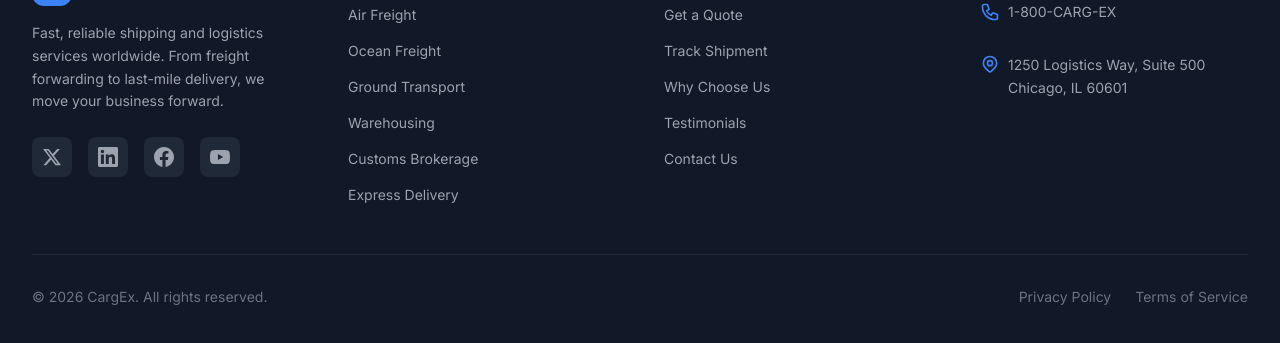
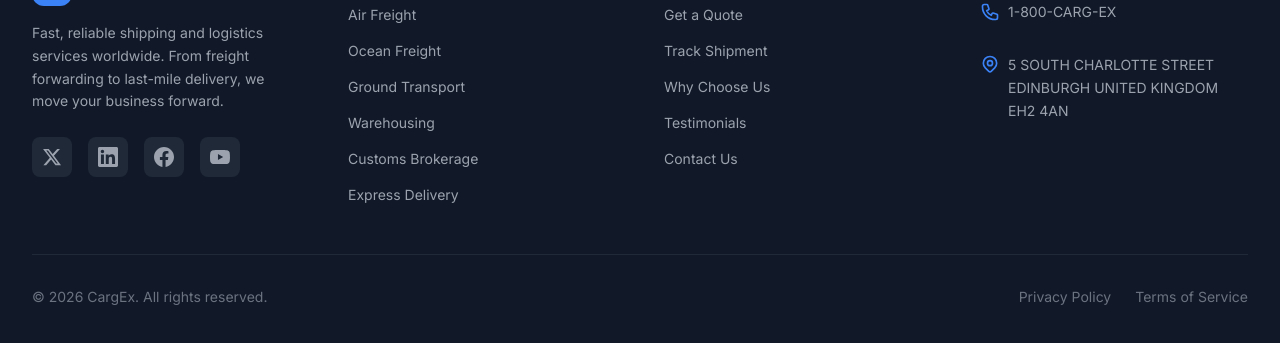
Before and after one commit to DevTrekjoe/CargEx, a plain HTML site: page index.html in a window 1280 px wide. Shown: the part 6915-7258 px from the top of the page. Drawn offline with Linux system fonts and the light colour scheme; a script that the page names is missing.

Commit message:
Update index.html

```diff
--- a/index.html
+++ b/index.html
@@ -166,7 +166,10 @@ Testimonials
 Contact Us
 </a> </li> </ul> </div> <!-- Contact Info --> <div> <h4 class="text-sm font-semibold uppercase tracking-wider text-white">
 Contact
-</h4> <ul class="mt-4 space-y-3 text-sm text-gray-400"> <li class="flex items-center gap-2"> <svg class="h-5 w-5 text-primary-500" fill="none" viewBox="0 0 24 24" stroke="currentColor"> <path stroke-linecap="round" stroke-linejoin="round" stroke-width="2" d="M3 5a2 2 0 012-2h3.28a1 1 0 01.948.684l1.498 4.493a1 1 0 01-.502 1.21l-2.257 1.13a11.042 11.042 0 005.516 5.516l1.13-2.257a1 1 0 011.21-.502l4.493 1.498a1 1 0 01.684.949V19a2 2 0 01-2 2h-1C9.716 21 3 14.284 3 6V5z"></path> </svg> <a href="tel:1800" class="transition-colors hover:text-primary-400"> 1-800-CARG-EX </a> </li> <li class="flex items-center gap-2"> <a href="mailto:" class="transition-colors hover:text-primary-400"> </a> </li> <li class="flex items-start gap-2 pt-2"> <svg class="h-5 w-5 flex-shrink-0 text-primary-500" fill="none" viewBox="0 0 24 24" stroke="currentColor"> <path stroke-linecap="round" stroke-linejoin="round" stroke-width="2" d="M17.657 16.657L13.414 20.9a1.998 1.998 0 01-2.827 0l-4.244-4.243a8 8 0 1111.314 0z"></path> <path stroke-linecap="round" stroke-linejoin="round" stroke-width="2" d="M15 11a3 3 0 11-6 0 3 3 0 016 0z"></path> </svg> <address class="not-italic leading-relaxed"> 1250 Logistics Way, Suite 500<br> Chicago, IL 60601 </address> </li> </ul> </div> </div> <!-- Bottom Bar --> <div class="mt-12 flex flex-col items-center justify-between gap-4 border-t border-gray-800 pt-8 sm:flex-row"> <p class="text-sm text-gray-500">
+</h4> <ul class="mt-4 space-y-3 text-sm text-gray-400"> <li class="flex items-center gap-2"> <svg class="h-5 w-5 text-primary-500" fill="none" viewBox="0 0 24 24" stroke="currentColor"> <path stroke-linecap="round" stroke-linejoin="round" stroke-width="2" d="M3 5a2 2 0 012-2h3.28a1 1 0 01.948.684l1.498 4.493a1 1 0 01-.502 1.21l-2.257 1.13a11.042 11.042 0 005.516 5.516l1.13-2.257a1 1 0 011.21-.502l4.493 1.498a1 1 0 01.684.949V19a2 2 0 01-2 2h-1C9.716 21 3 14.284 3 6V5z"></path> </svg> <a href="tel:1800" class="transition-colors hover:text-primary-400"> 1-800-CARG-EX </a> </li> <li class="flex items-center gap-2"> <a href="mailto:" class="transition-colors hover:text-primary-400"> </a> </li> <li class="flex items-start gap-2 pt-2"> <svg class="h-5 w-5 flex-shrink-0 text-primary-500" fill="none" viewBox="0 0 24 24" stroke="currentColor"> <path stroke-linecap="round" stroke-linejoin="round" stroke-width="2" d="M17.657 16.657L13.414 20.9a1.998 1.998 0 01-2.827 0l-4.244-4.243a8 8 0 1111.314 0z"></path> <path stroke-linecap="round" stroke-linejoin="round" stroke-width="2" d="M15 11a3 3 0 11-6 0 3 3 0 016 0z"></path> </svg> <address class="not-italic leading-relaxed"> 5 SOUTH CHARLOTTE STREET
+EDINBURGH
+UNITED KINGDOM
+EH2 4AN</address> </li> </ul> </div> </div> <!-- Bottom Bar --> <div class="mt-12 flex flex-col items-center justify-between gap-4 border-t border-gray-800 pt-8 sm:flex-row"> <p class="text-sm text-gray-500">
 &copy; 2026 CargEx. All rights reserved.
 </p> <div class="flex gap-6 text-sm"> <a href="privacy.html" class="text-gray-500 transition-colors hover:text-primary-400">
 Privacy Policy
```
